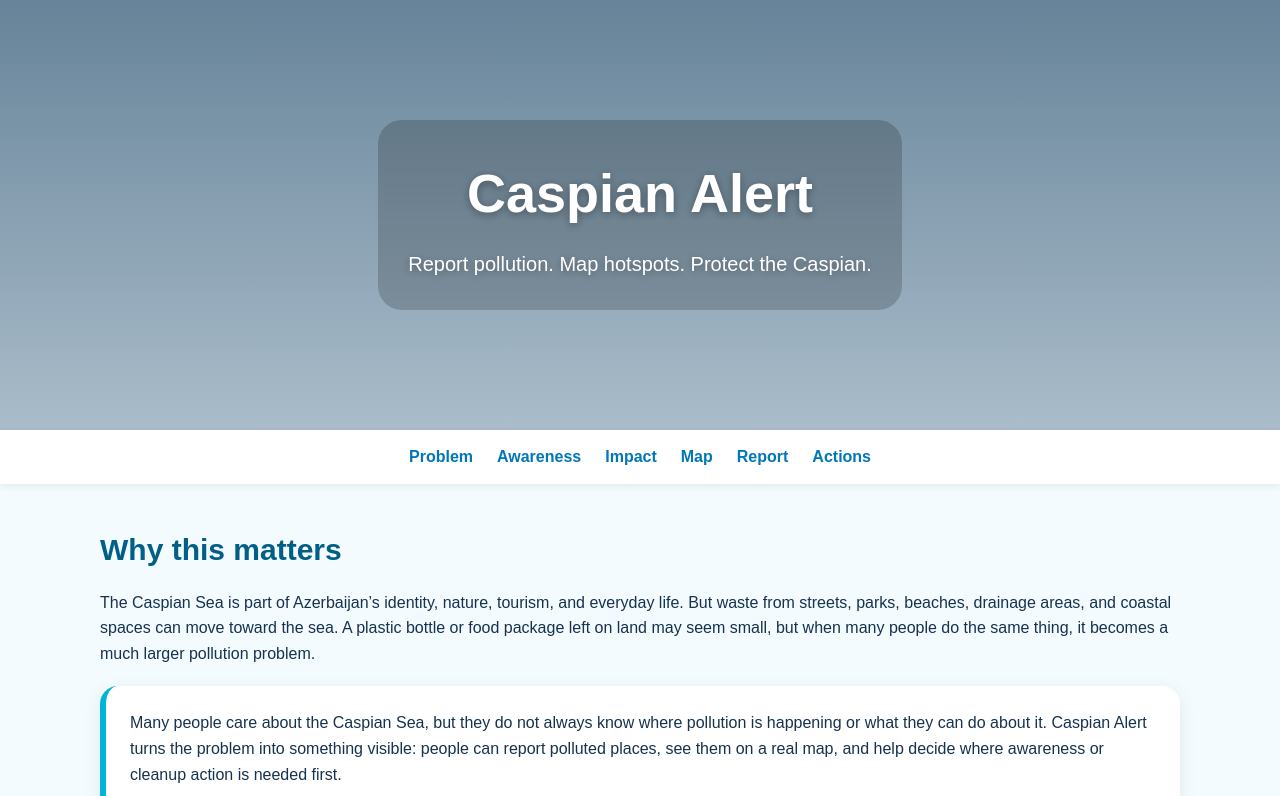
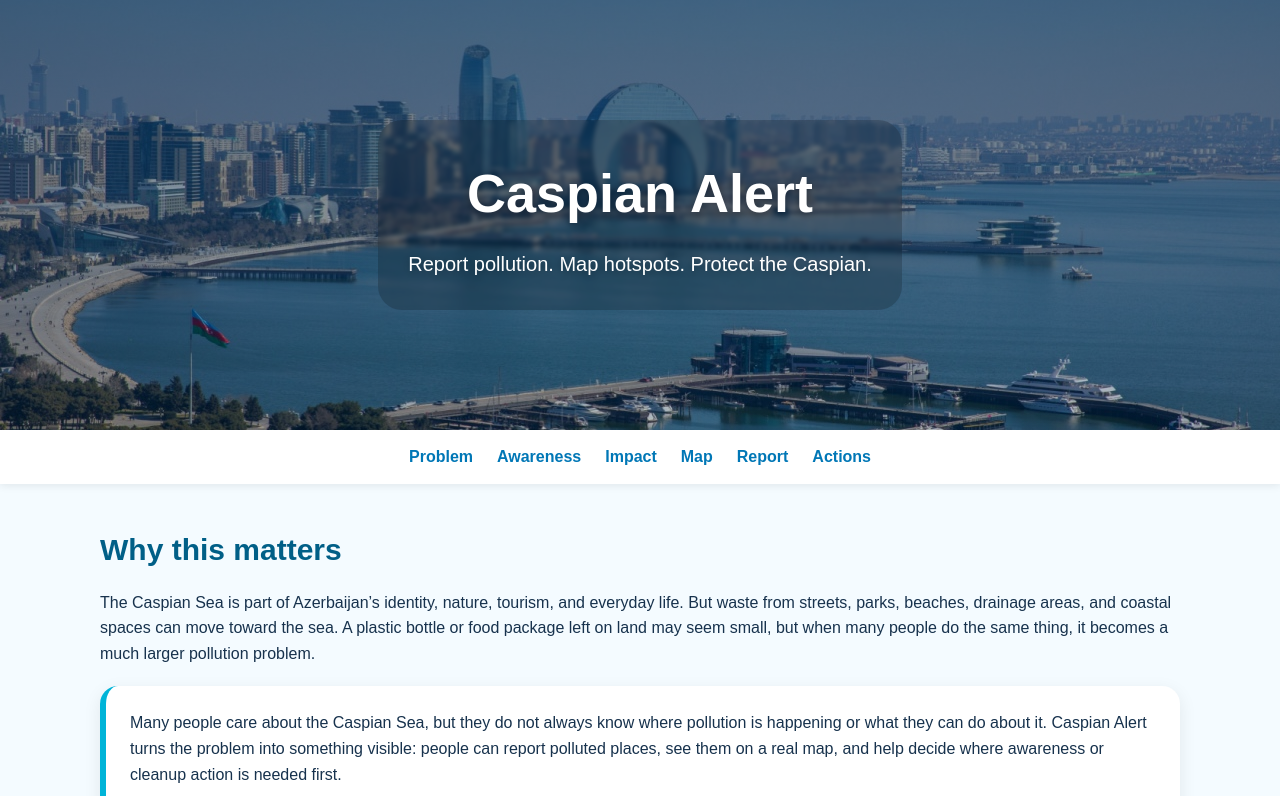
Before and after one commit to gherkin1/caspian_alert, a plain HTML site: page index.html in a window 1280 px wide. Shown: the top 796 px of the page. Drawn offline with nearby package versions, Linux system fonts and the light colour scheme.

Commit message:
Fixing a bug

```diff
--- a/index.html
+++ b/index.html
@@ -36,7 +36,7 @@
       min-height: 430px;
       background-image:
         linear-gradient(rgba(0, 45, 80, 0.58), rgba(0, 45, 80, 0.30)),
-        url("Baku-Azerbaijan-12192025-SS.jpg");
+        url("Data/Baku-Azerbaijan-12192025-SS.jpg");
       background-size: cover;
       background-position: center;
       color: white;
```
